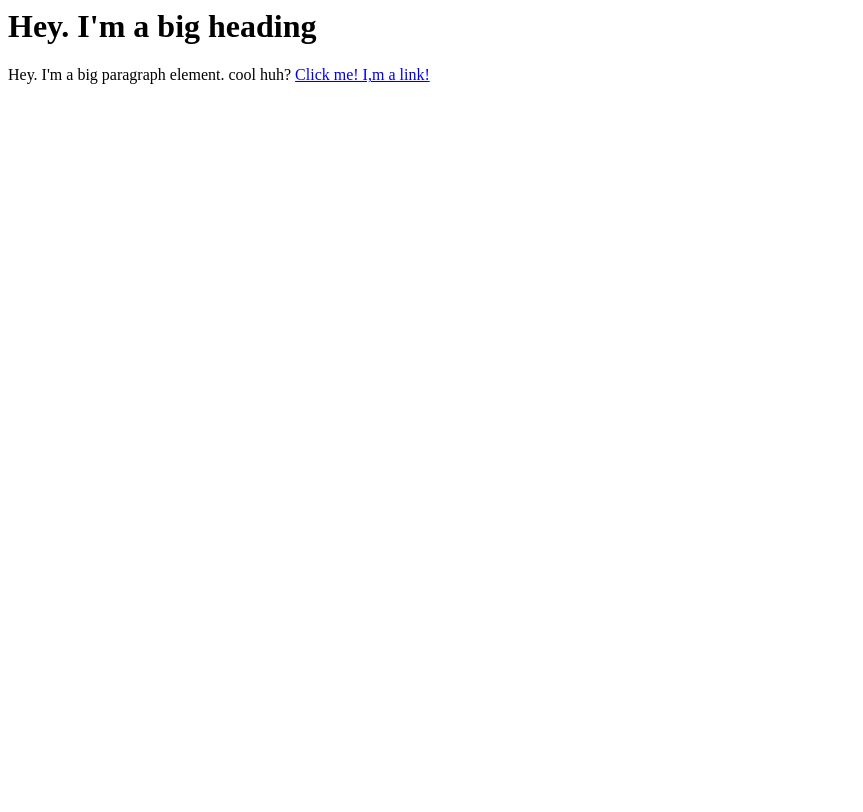
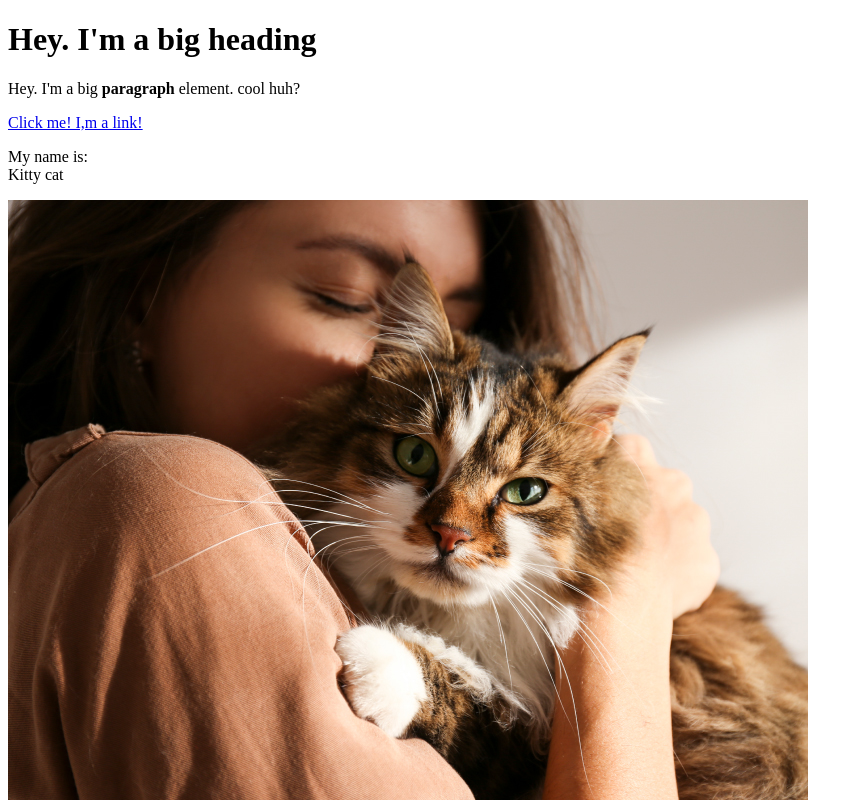
Before and after one commit to SAVAGESVGX/HTML, a plain HTML site: page test.html in a window 1280 px wide. Shown: the whole page, without its empty margins (0-863 px from the left). Drawn offline with Linux system fonts and the light colour scheme.

Commit message:
Added a cat image and a few more elements

```diff
--- a/test.html
+++ b/test.html
@@ -1,3 +1,14 @@
- <h1>Hey. I'm a big heading</h1>
- <P>Hey. I'm a big paragraph element. cool huh?
- 	<a href="http://google.com" target="_blank" title="Let's go google">Click me! I,m a link!</a>
+<!DOCTYPE html>
+<html>
+<head>
+	<title>Test page</title>
+</head>
+<body>
+	<h1>Hey. I'm a big heading</h1>
+	<p>Hey. I'm a big <b>paragraph</b> element. cool huh?</p>
+	<a href="http://google.com" target="_blank" title="Let's go google">Click me! I,m a link!</a>
+	<p>My name is:<br>
+	Kitty cat</p>
+	<img src="img/cat.jpeg">
+ </body>
+ </html>
```
Also changed, not shown: img/cat.jpeg (added).
